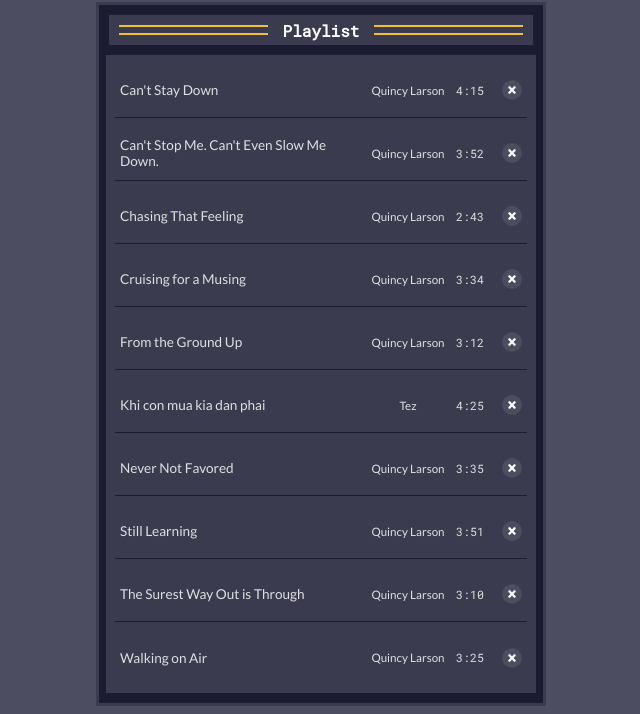
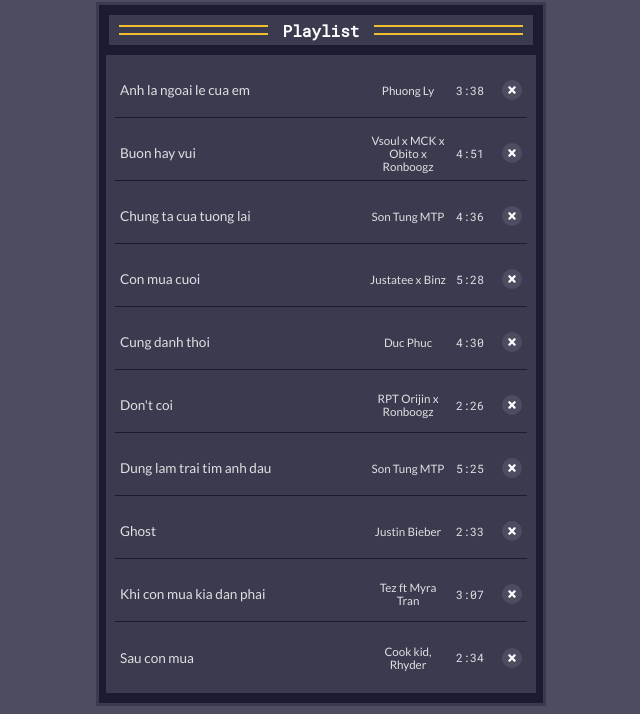
Before and after one commit to ngochoatran/music-player, a plain HTML site: page index.html in a window 1280 px wide. Shown: the part 273-987 px from the top of the page, without its empty margins (319-959 px from the left). Drawn offline with Linux system fonts and the light colour scheme.

Commit message:
Add songs

```diff
--- a/index.html
+++ b/index.html
@@ -8,7 +8,7 @@
     <link href="https://fonts.googleapis.com/css2?family=Lato&family=Roboto+Mono&display=swap" rel="stylesheet" />
     <link rel="stylesheet" href="./assets/styles.css" />
     <title>
-        Learn Basic String and Array Methods by Building a Music Player App
+        Music Player App
     </title>
 </head>
 
@@ -20,7 +20,7 @@
                     <div></div>
                     <div></div>
                 </div>
-                <h1 class="fcc-title">freeCodeCamp</h1>
+                <h1 class="fcc-title">ngochoatran</h1>
                 <div class="parallel-lines">
                     <div></div>
                     <div></div>
--- a/script.js
+++ b/script.js
@@ -9,72 +9,72 @@ const allSongs = [
     {
         id: 0,
         title: "Khi con mua kia dan phai",
-        artist: "Tez",
-        duration: "4:25",
+        artist: "Tez ft Myra Tran",
+        duration: "3:07",
         src: "./assets/Music/Khi-con-mua-kia-dan-phai.mp3",
     },
     {
         id: 1,
-        title: "Can't Stay Down",
-        artist: "Quincy Larson",
-        duration: "4:15",
-        src: "https://s3.amazonaws.com/org.freecodecamp.mp3-player-project/cant-stay-down.mp3",
+        title: "Sau con mua",
+        artist: "Cook kid, Rhyder",
+        duration: "2:34",
+        src: "./assets/Music/Sau-con-mua.mp3",
     },
     {
         id: 2,
-        title: "Still Learning",
-        artist: "Quincy Larson",
-        duration: "3:51",
-        src: "https://s3.amazonaws.com/org.freecodecamp.mp3-player-project/still-learning.mp3",
+        title: "Cung danh thoi",
+        artist: "Duc Phuc",
+        duration: "4:30",
+        src: "./assets/Music/Cung-danh-thoi.mp3",
     },
     {
         id: 3,
-        title: "Cruising for a Musing",
-        artist: "Quincy Larson",
-        duration: "3:34",
-        src: "https://s3.amazonaws.com/org.freecodecamp.mp3-player-project/cruising-for-a-musing.mp3",
+        title: "Chung ta cua tuong lai",
+        artist: "Son Tung MTP",
+        duration: "4:36",
+        src: "./assets/Music/Chung-ta-cua-tuong-lai.mp3",
     },
     {
         id: 4,
-        title: "Never Not Favored",
-        artist: "Quincy Larson",
-        duration: "3:35",
-        src: "https://s3.amazonaws.com/org.freecodecamp.mp3-player-project/never-not-favored.mp3",
+        title: "Dung lam trai tim anh dau",
+        artist: "Son Tung MTP",
+        duration: "5:25",
+        src: "./assets/Music/Dung-lam-tim-anh-dau.mp3",
     },
     {
         id: 5,
-        title: "From the Ground Up",
-        artist: "Quincy Larson",
-        duration: "3:12",
-        src: "https://s3.amazonaws.com/org.freecodecamp.mp3-player-project/from-the-ground-up.mp3",
+        title: "Don't coi",
+        artist: "RPT Orijin x Ronboogz",
+        duration: "2:26",
+        src: "./assets/Music/Don't-coi.mp3",
     },
     {
         id: 6,
-        title: "Walking on Air",
-        artist: "Quincy Larson",
-        duration: "3:25",
-        src: "https://s3.amazonaws.com/org.freecodecamp.mp3-player-project/walking-on-air.mp3",
+        title: "Ghost",
+        artist: "Justin Bieber",
+        duration: "2:33",
+        src: "./assets/Music/Ghost.mp3",
     },
     {
         id: 7,
-        title: "Can't Stop Me. Can't Even Slow Me Down.",
-        artist: "Quincy Larson",
-        duration: "3:52",
-        src: "https://s3.amazonaws.com/org.freecodecamp.mp3-player-project/cant-stop-me-cant-even-slow-me-down.mp3",
+        title: "Con mua cuoi",
+        artist: "Justatee x Binz",
+        duration: "5:28",
+        src: "./assets/Music/Con-mua-cuoi.mp3",
     },
     {
         id: 8,
-        title: "The Surest Way Out is Through",
-        artist: "Quincy Larson",
-        duration: "3:10",
-        src: "https://s3.amazonaws.com/org.freecodecamp.mp3-player-project/the-surest-way-out-is-through.mp3",
+        title: "Anh la ngoai le cua em",
+        artist: "Phuong Ly",
+        duration: "3:38",
+        src: "./assets/Music/Anh-la-ngoai-le-cua-em.mp3",
     },
     {
         id: 9,
-        title: "Chasing That Feeling",
-        artist: "Quincy Larson",
-        duration: "2:43",
-        src: "https://s3.amazonaws.com/org.freecodecamp.mp3-player-project/chasing-that-feeling.mp3",
+        title: "Buon hay vui",
+        artist: "Vsoul x MCK x Obito x Ronboogz",
+        duration: "4:51",
+        src: "./assets/Music/Buon-hay-vui.mp3",
     }
 ];
 
```
Also changed, not shown: 9 other files.
